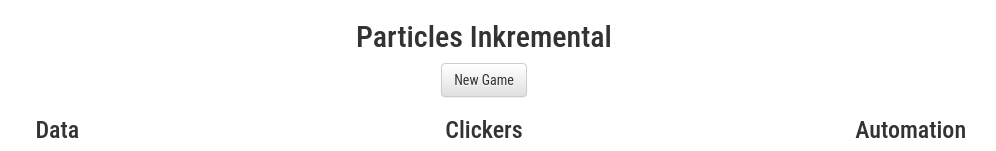
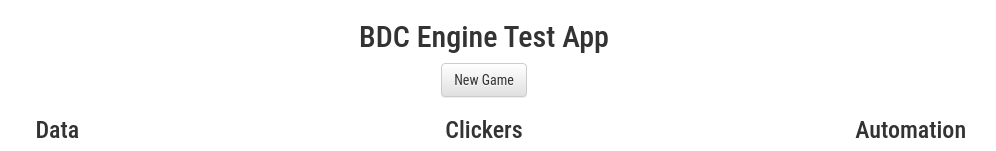
Before and after one commit to blackdeck/bdc-engine, a React (Create React App) app: page / in a window 1280 px wide. Shown: the top 151 px of the page, without its empty margins (156-1152 px from the left). Built offline with nearby package versions, Linux system fonts and the light colour scheme.

Commit message:
and name

```diff
--- a/src/App.js
+++ b/src/App.js
@@ -96,7 +96,7 @@ class App extends Component {
 
         return (
             <div className="App">
-                <h2>Particles Inkremental</h2>
+                <h2>BDC Engine Test App</h2>
                 <Button onClick={this.newGame}>New Game</Button>
                 <div className="flex-container-row">
                     <div className="flex-element">
```
